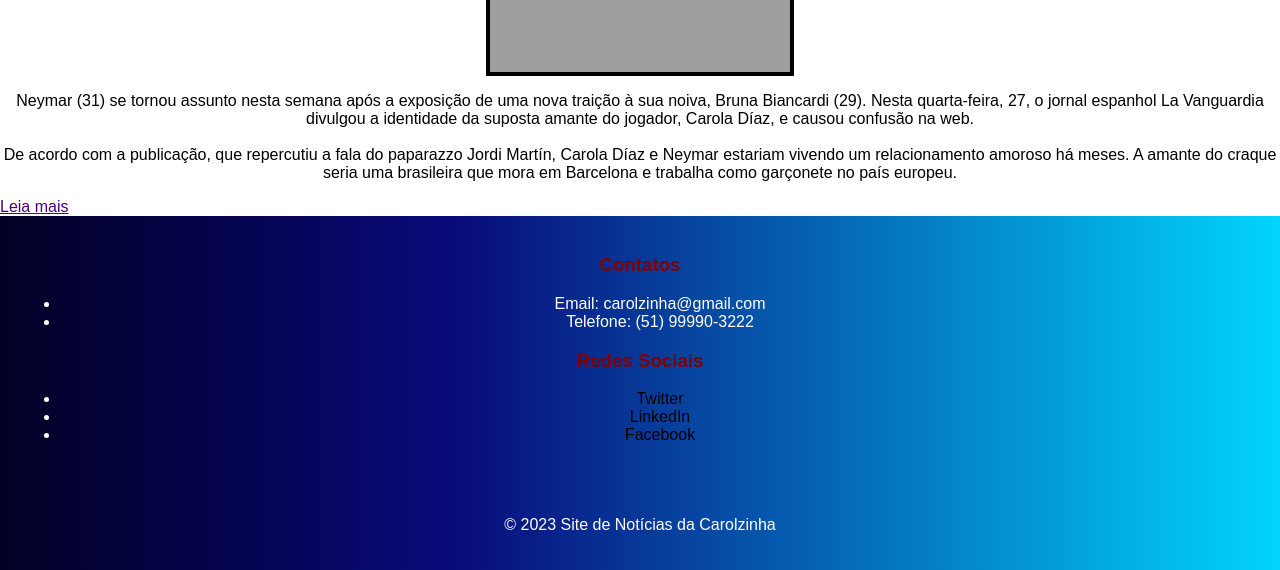
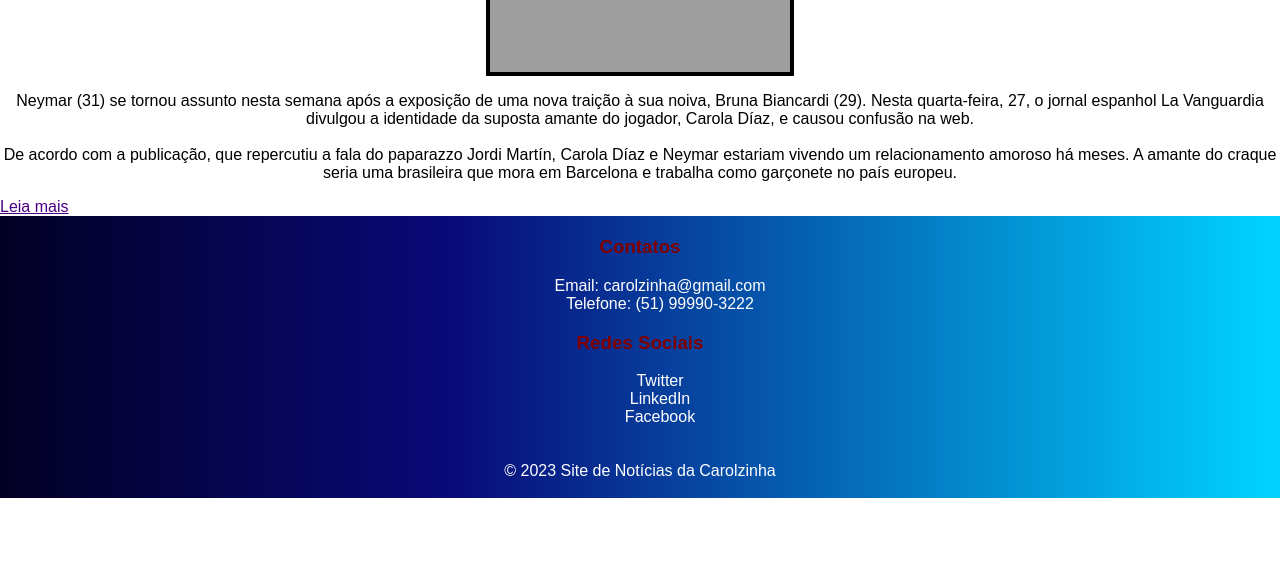
Before and after one commit to carol9074/Aulas-PHP-HTML, a PHP site: page / in a window 1280 px wide. Shown: the part 1847-2417 px from the top of the page. After the commit the page ends 2345 px from the top, so only its background shows below. Run offline with PHP 8.4, Linux system fonts and the light colour scheme; grey boxes are pictures that could not be loaded.

Commit message:
Add files via upload

```diff
--- a/html/style.css
+++ b/html/style.css
@@ -49,7 +49,7 @@ p {
 }
 
 .rede a {
-    color: black;
+    color:  #fff;
     text-decoration: none;
 }
 
@@ -80,14 +80,18 @@ footer {
     background: linear-gradient(90deg, rgba(2, 0, 36, 1) 0%, rgba(9, 9, 121, 1) 35%, rgba(0, 212, 255, 1) 100%);
     color: #fff;
     text-align: center;
-    padding: 20px;
+    padding: 2px;
 }
 
 .footer-final {
-    max-width: 800px;
+    max-width: 300px;
     margin: 0 auto;
 }
 
 .footer-final p {
     font-size: 16px;
 }
+
+ul{
+    list-style-type: none;
+}
```
